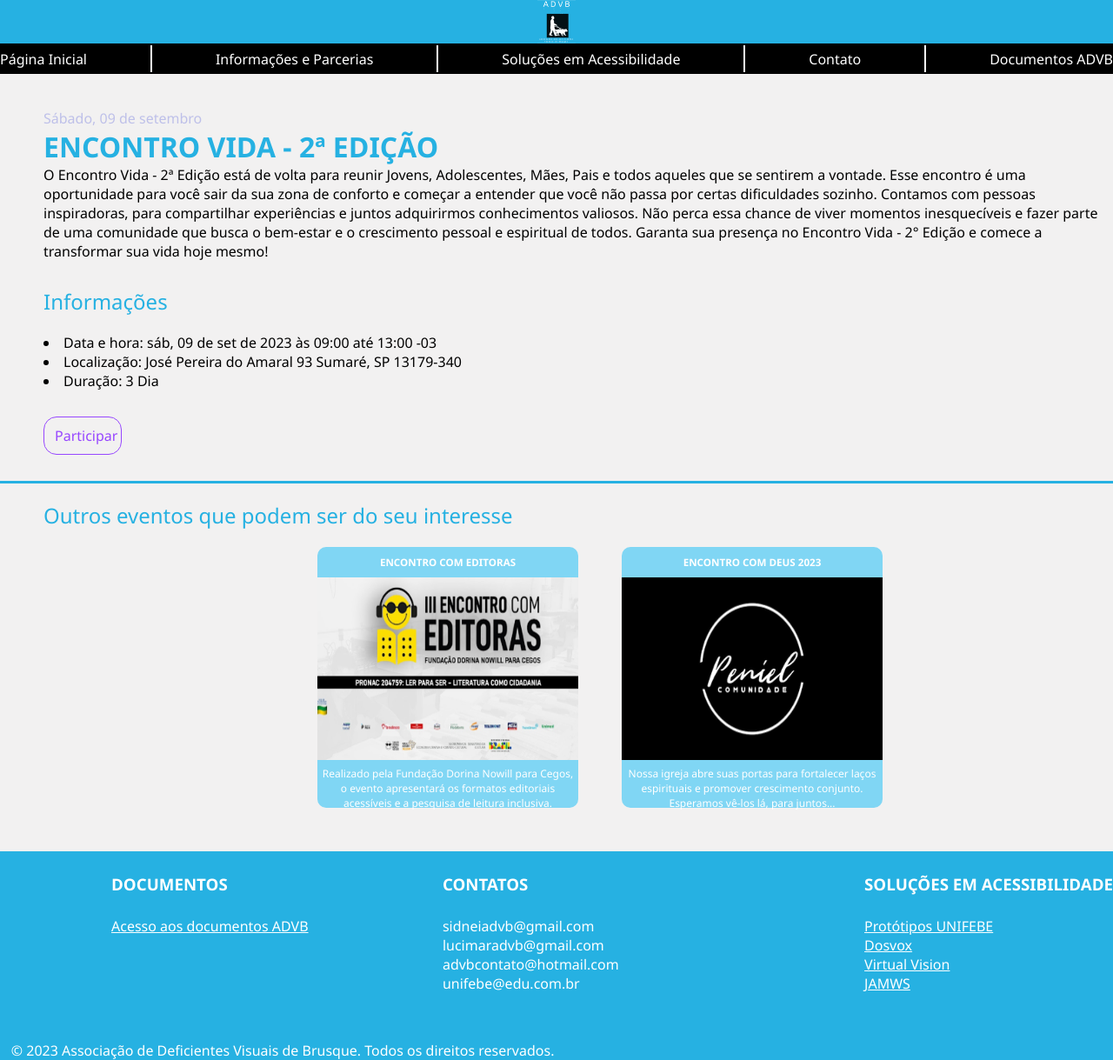
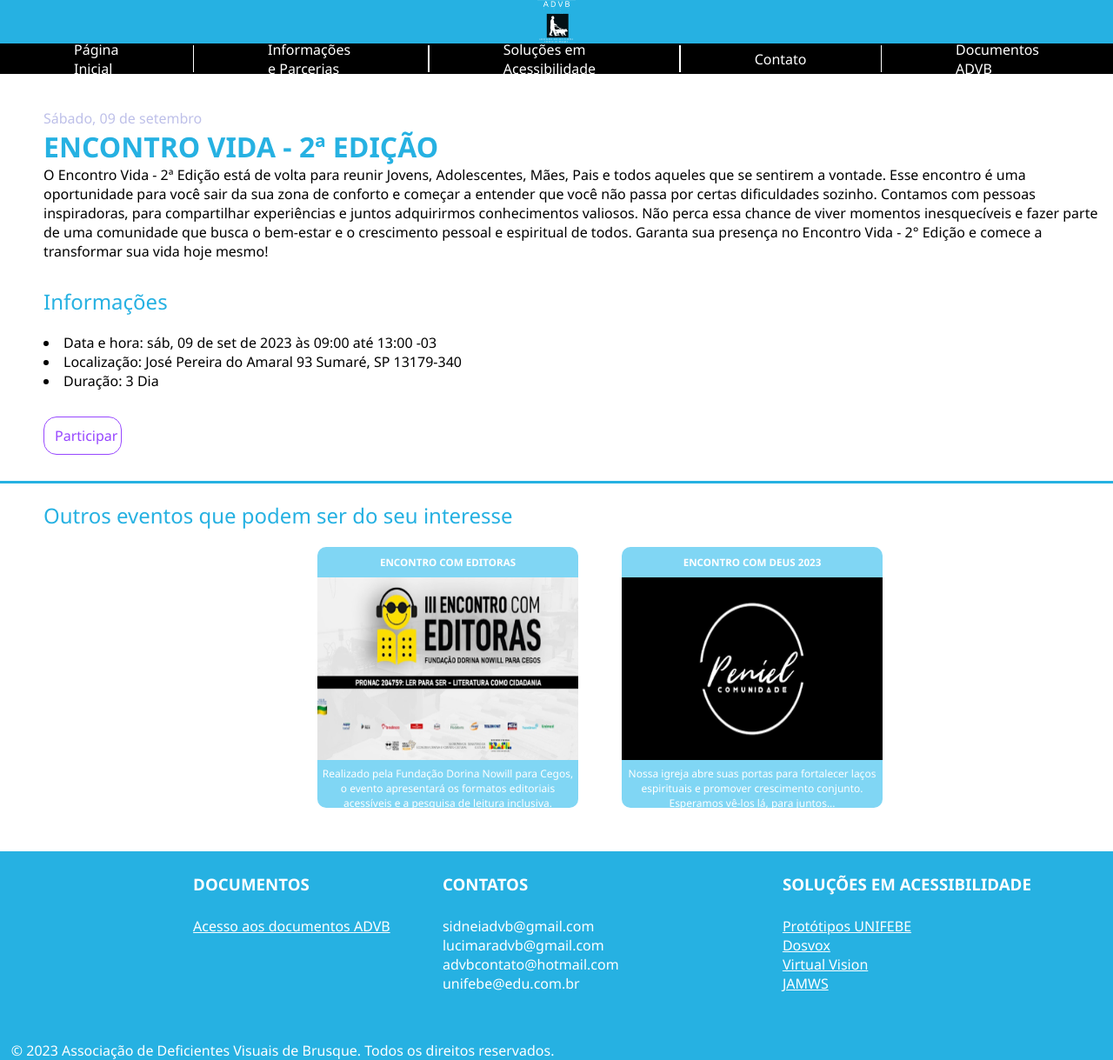
Before and after one commit to gsi-d/SiteADVB, a plain HTML site: page pages/encontrovida.html in a window 1280 px wide. Shown: the whole page at 87% size. Drawn offline with Linux system fonts and the light colour scheme.

Commit message:
Colocando Nav Menu e Footer

```diff
--- a/css/contatos.css
+++ b/css/contatos.css
@@ -8,7 +8,6 @@
 
 /*Nav Menu*/
 body{
-    background-color: #0690BF;
     padding-bottom: 30vh;
     position: relative;
 }
@@ -17,6 +16,10 @@ body{
     display: flex;
     justify-content: space-between;
     background-color: black;
+}
+
+.menu-btn {
+    margin: 85px;
 }
 
 .div-image{
@@ -51,9 +54,8 @@ body{
     margin-top: 2px;
 }
 
+/* Inicio Footer */
 
-
-/*Footer*/
 footer{
     color: white;
     display: flex;
@@ -63,7 +65,7 @@ footer{
     bottom: 0%;
     left: 0%;
     height: 30vh;
-    justify-content: space-between;
+    justify-content: space-around;
 }
 
 footer a{
@@ -74,6 +76,31 @@ footer a{
 footer h3{
     margin-top: 25px;
     margin-bottom: 25px;
+}
+
+#direito{
+    display: flex;
+    position: absolute;
+    bottom: 0%;
+    left: 1%;
+    font-weight: 50;
+}
+
+.documentos-footer{
+    position: relative;
+}
+
+.contatos-footer{
+    display: block;
+    justify-content: center;
+}
+
+.solucoes-acessibilidade-footer{
+    position: relative;
+}
+
+.tag-a-solucoes{
+    text-decoration: underline;
 }
 
 #direito{
--- a/css/encontrocomdeus.css
+++ b/css/encontrocomdeus.css
@@ -8,7 +8,6 @@
 
 /*Nav Menu*/
 body{
-    background-color: #F2F1F1;
     padding-bottom: 30vh;
     position: relative;
 }
@@ -17,6 +16,10 @@ body{
     display: flex;
     justify-content: space-between;
     background-color: black;
+}
+
+.menu-btn {
+    margin: 85px;
 }
 
 .div-image{
@@ -63,7 +66,7 @@ footer{
     bottom: 0%;
     left: 0%;
     height: 30vh;
-    justify-content: space-between;
+    justify-content: space-around;
 }
 
 footer a{
@@ -86,7 +89,6 @@ footer h3{
 
 .documentos-footer{
     position: relative;
-    left: 10%;
 }
 
 .contatos-footer{
@@ -96,7 +98,6 @@ footer h3{
 
 .solucoes-acessibilidade-footer{
     position: relative;
-    left: 65%;
 }
 
 .tag-a-solucoes{
--- a/css/encontroeditoras.css
+++ b/css/encontroeditoras.css
@@ -8,7 +8,6 @@
 
 /*Nav Menu*/
 body{
-    background-color: #F2F1F1;
     padding-bottom: 30vh;
     position: relative;
 }
@@ -20,7 +19,7 @@ body{
 }
 
 .menu-btn {
-    margin: 90px;
+    margin: 85px;
 }
 
 .div-image{
@@ -96,6 +95,33 @@ footer h3{
 
 .solucoes-acessibilidade-footer{
     position: relative;
+}
+
+.tag-a-solucoes{
+    text-decoration: underline;
+}
+
+#direito{
+    display: flex;
+    position: absolute;
+    bottom: 0%;
+    left: 1%;
+    font-weight: 50;
+}
+
+.documentos-footer{
+    position: relative;
+    left: 10%;
+}
+
+.contatos-footer{
+    display: block;
+    justify-content: center;
+}
+
+.solucoes-acessibilidade-footer{
+    position: relative;
+    left: 65%;
 }
 
 .tag-a-solucoes{
--- a/css/encontrovida.css
+++ b/css/encontrovida.css
@@ -8,7 +8,6 @@
 
 /*Nav Menu*/
 body{
-    background-color: #F2F1F1;
     padding-bottom: 30vh;
     position: relative;
 }
@@ -17,6 +16,10 @@ body{
     display: flex;
     justify-content: space-between;
     background-color: black;
+}
+
+.menu-btn {
+    margin: 85px;
 }
 
 .div-image{
@@ -63,7 +66,7 @@ footer{
     bottom: 0%;
     left: 0%;
     height: 30vh;
-    justify-content: space-between;
+    justify-content: space-around;
 }
 
 footer a{
@@ -74,6 +77,31 @@ footer a{
 footer h3{
     margin-top: 25px;
     margin-bottom: 25px;
+}
+
+#direito{
+    display: flex;
+    position: absolute;
+    bottom: 0%;
+    left: 1%;
+    font-weight: 50;
+}
+
+.documentos-footer{
+    position: relative;
+}
+
+.contatos-footer{
+    display: block;
+    justify-content: center;
+}
+
+.solucoes-acessibilidade-footer{
+    position: relative;
+}
+
+.tag-a-solucoes{
+    text-decoration: underline;
 }
 
 #direito{
--- a/pages/encontrovida.html
+++ b/pages/encontrovida.html
@@ -15,15 +15,15 @@
     </div>
     <nav class="nav-menu">
         <div class="menu">
-            <a href="index.html">Página Inicial</a>
+            <a href="index.html"><p class="menu-btn">Página Inicial</p></a>
             <div class="divider"></div>
-            <a href="#">Informações e Parcerias</a>
+            <a href="#"><p class="menu-btn">Informações e Parcerias</p></a>
             <div class="divider"></div>
-            <a href="#">Soluções em Acessibilidade</a>
+            <a href="#"><p class="menu-btn">Soluções em Acessibilidade</p></a>
             <div class="divider"></div>
-            <a href="#">Contato</a>
+            <a href="#"><p class="menu-btn">Contato</p></a>
             <div class="divider"></div>
-            <a href="documentos.html">Documentos ADVB</a>
+            <a href="documentos.html"><p class="menu-btn">Documentos ADVB</p></a>
         </div>
     </nav>
     <!--FIM NAVMENU-->
```
Also changed, not shown: pages/contatos.html (+5 -5 lines), pages/encontrocomdeus.html (+5 -5 lines), pages/encontroeditoras.html (+5 -5 lines).
